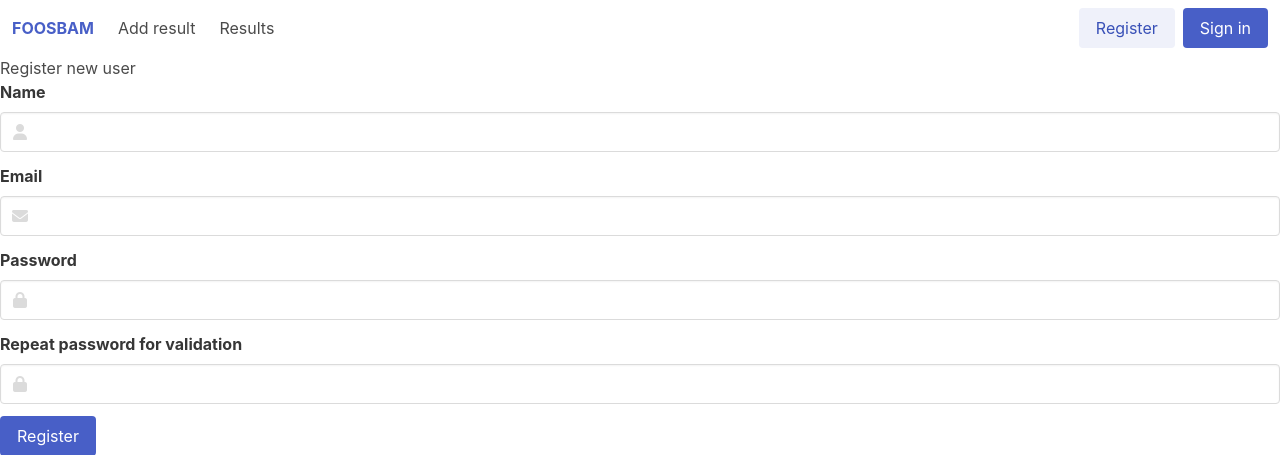
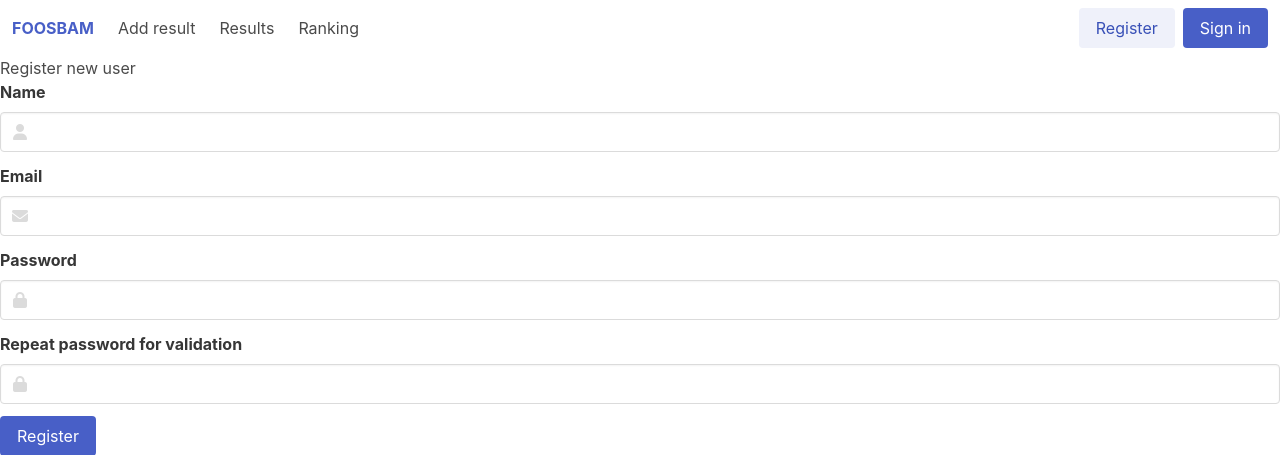
Before and after one commit to CrossMark/foosbam, a Flask app: page /auth/register in a window 1280 px wide. Shown: the top 455 px of the page. Run offline with Flask 3, Linux system fonts and the light colour scheme.

Commit message:
add nav button to ranking page

```diff
--- a/foosbam/templates/base.html
+++ b/foosbam/templates/base.html
@@ -49,6 +49,9 @@
                     <a class="navbar-item", href="{{ url_for('core.show_results')  }}">
                         Results
                     </a>
+                    <a class="navbar-item", href="{{ url_for('core.show_ranking')  }}">
+                        Ranking
+                    </a>
                 </div>
                 <div class="navbar-end">
                     <div class="navbar-item">
```
